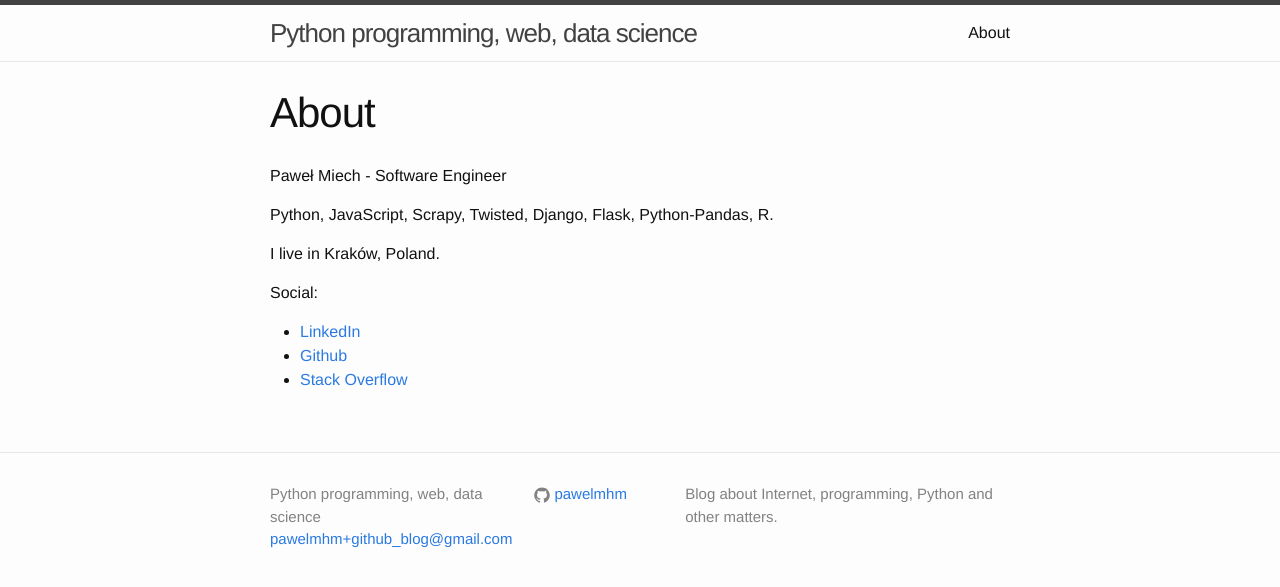
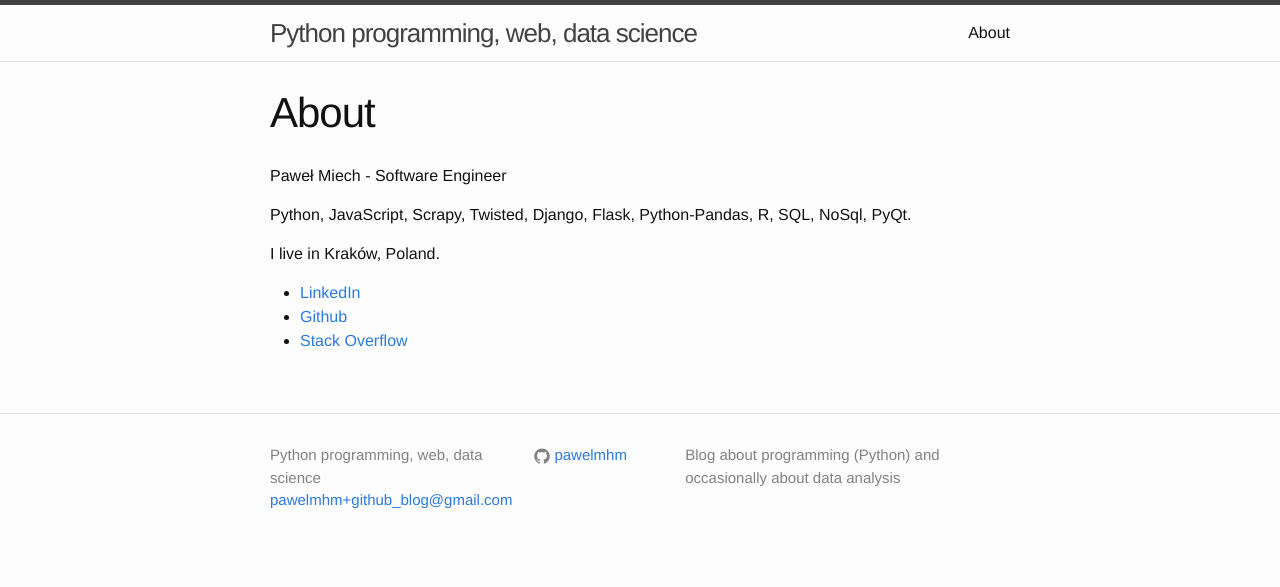
Before and after one commit to pawelmhm/pawelmhm.github.io, a Jekyll site: the page built from about.md, in a window 1280 px wide. Shown: the top 587 px of the page. Built offline with Jekyll 4.4.1, drawn with Linux system fonts in a browser that asks for light colours.

Commit message:
small edits

```diff
--- a/_config.yml
+++ b/_config.yml
@@ -2,7 +2,7 @@
 title: Python programming, web, data science
 email: pawelmhm+github_blog@gmail.com
 description: > # this means to ignore newlines until "baseurl:"
-    Blog about Internet, programming, Python and other matters.
+    Blog about programming (Python) and occasionally about data analysis
 baseurl: "" # the subpath of your site, e.g. /blog/
 url: "http://pawelmhm.github.io" # the base hostname & protocol for your site
 github_username:  pawelmhm
--- a/about.md
+++ b/about.md
@@ -6,11 +6,9 @@
 
 Paweł Miech - Software Engineer
 
-Python, JavaScript, Scrapy, Twisted, Django, Flask, Python-Pandas, R.
+Python, JavaScript, Scrapy, Twisted, Django, Flask, Python-Pandas, R, SQL, NoSql, PyQt.
 
 I live in Kraków, Poland.
-
-Social:
 
 * [LinkedIn](https://www.linkedin.com/in/pawe%C5%82-miech-49a5531a)
 * [Github](https://github.com/pawelmhm)
```
Also changed, not shown: _posts/2016-07-01-twisted-http2.markdown (+10 -9 lines).
